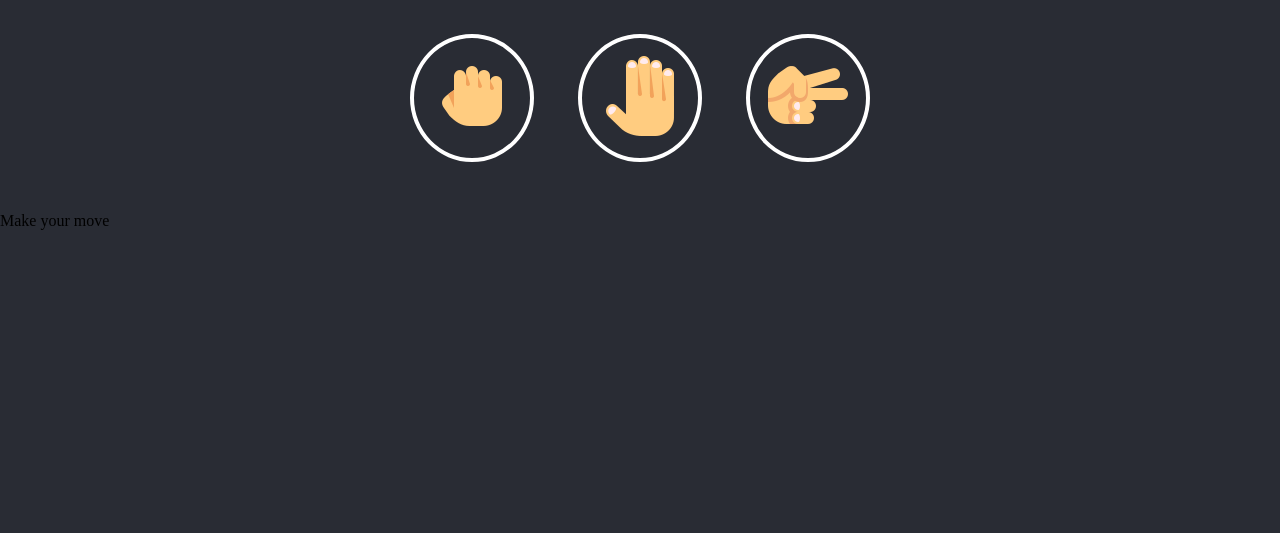
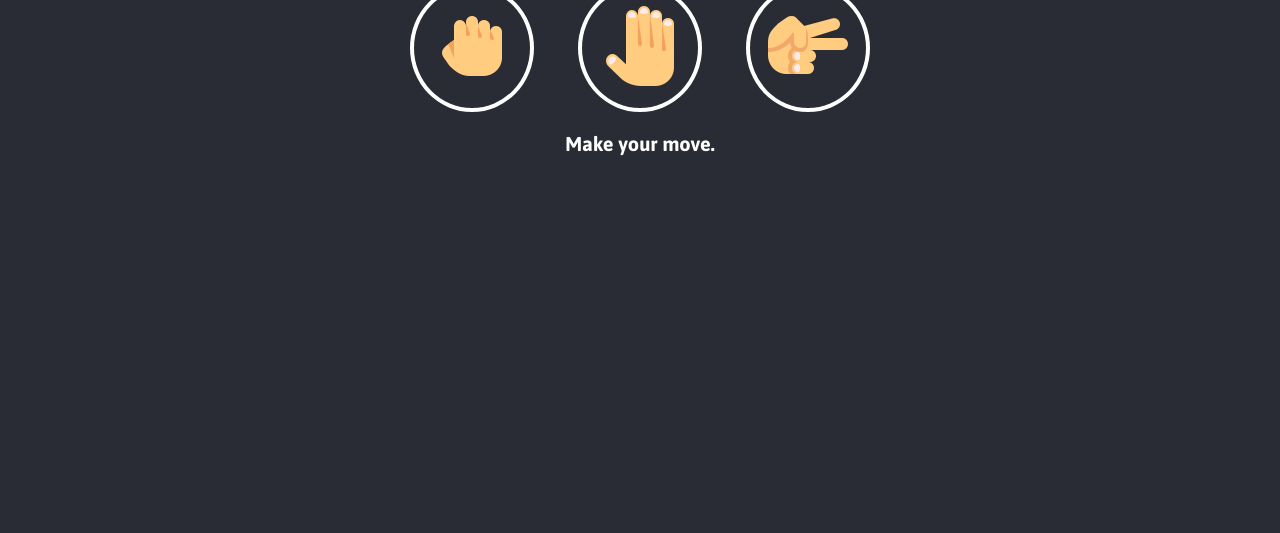
Before and after one commit to israelvarela/Rock-Paper-Scissors-Game, a plain HTML site: page index.html in a window 1280 px wide. Shown: the part 267-800 px from the top of the page. Drawn offline with Linux system fonts and the light colour scheme.

Commit message:
Aligned make your move action message.

```diff
--- a/index.html
+++ b/index.html
@@ -34,6 +34,6 @@
         </div>
     </div>
 
-    <p id="action-message">Make your move</p>
+    <p id="action-message">Make your move.</p>
 </body>
 </html>
--- a/styles.css
+++ b/styles.css
@@ -67,7 +67,7 @@ header > h1 {
 }
 
 .choices {
-    margin: 50px 0;
+    margin-top: 50px 0;
     text-align: center;
 }
 
@@ -84,3 +84,12 @@ header > h1 {
     background: #24272e;
     cursor: pointer;
 }
+
+#action-message {
+    text-align: center;
+    color: white;
+    font-family: Asap, sans-serif;
+    font-weight: bold;
+    font-size: 20px;
+    margin-top: 20px;
+}
```
